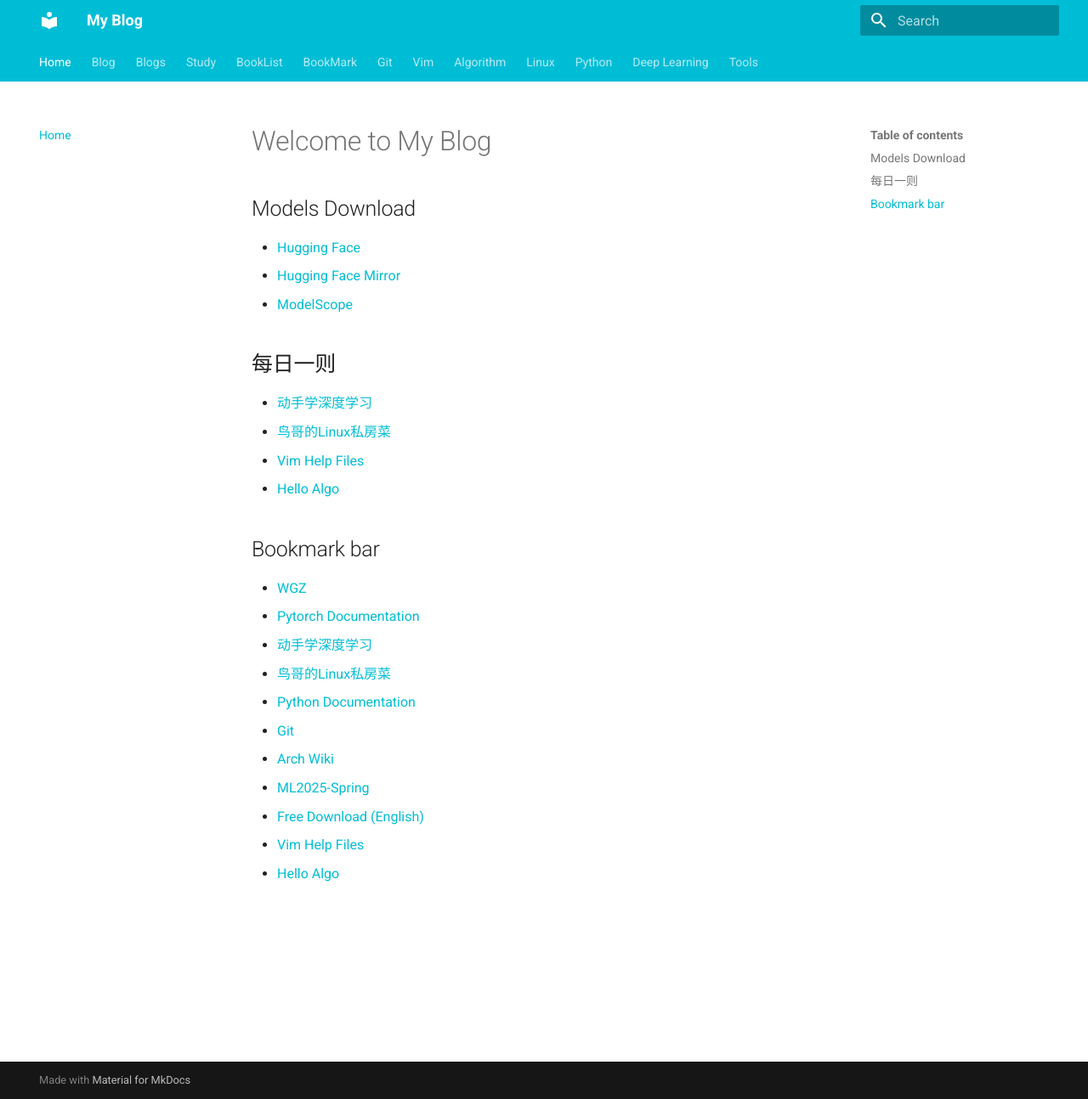
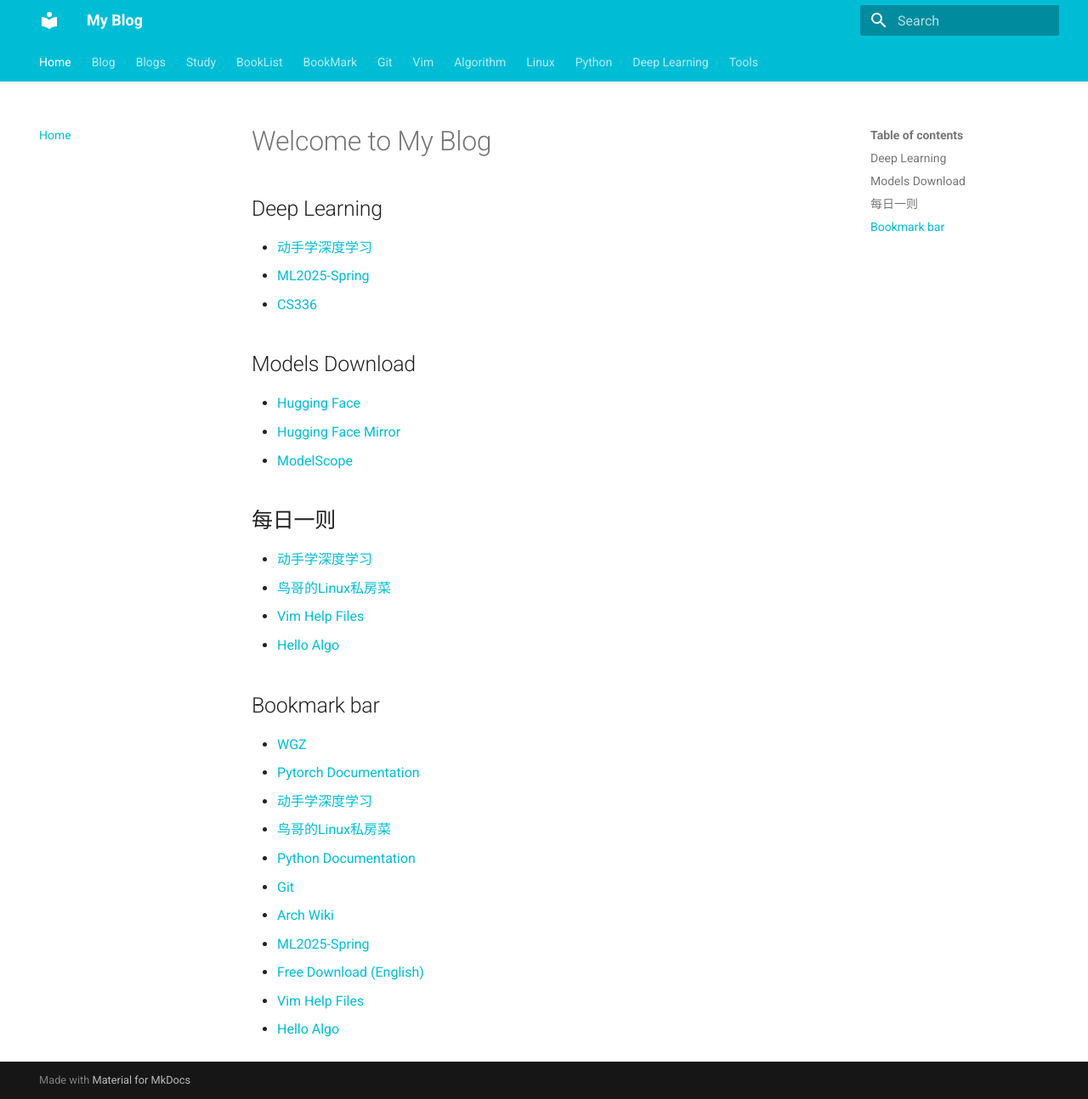
Before and after one commit to WGZ-W/wgz-w.github.io, an MkDocs documentation site: the page built from docs/index.md, in a window 1280 px wide and 1294 px high. Shown: the whole window at 85% size. Built offline with MkDocs 1.6.1 and Material for MkDocs 9.7.7, drawn with Linux system fonts in a browser that asks for light colours.

Commit message:
Fix docs/index.md

```diff
--- a/docs/index.md
+++ b/docs/index.md
@@ -1,4 +1,12 @@
 # Welcome to My Blog
+
+
+## Deep Learning
+- [动手学深度学习](https://zh.d2l.ai/)
+- [ML2025-Spring](https://speech.ee.ntu.edu.tw/~hylee/ml/2025-spring.php)
+- [CS336](https://stanford-cs336.github.io/spring2025/)
+
+
 
 ## Models Download
 - [Hugging Face](https://huggingface.co/)
```
